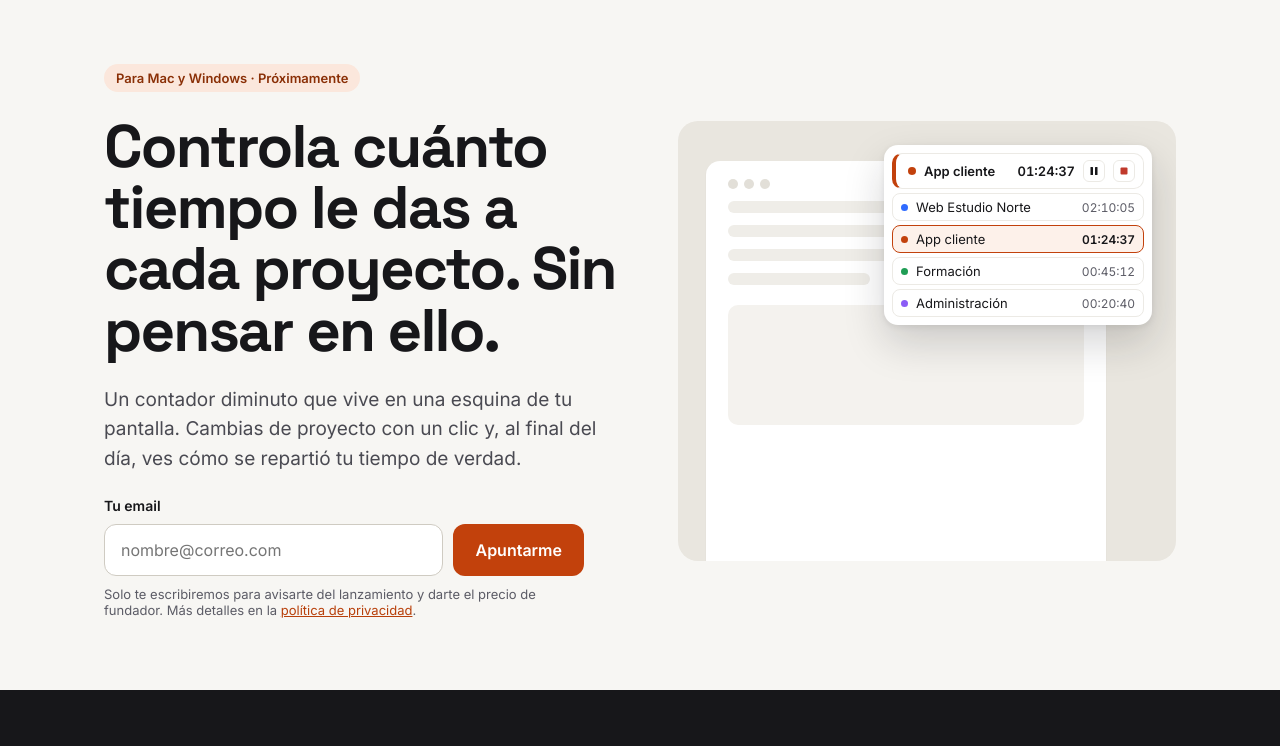
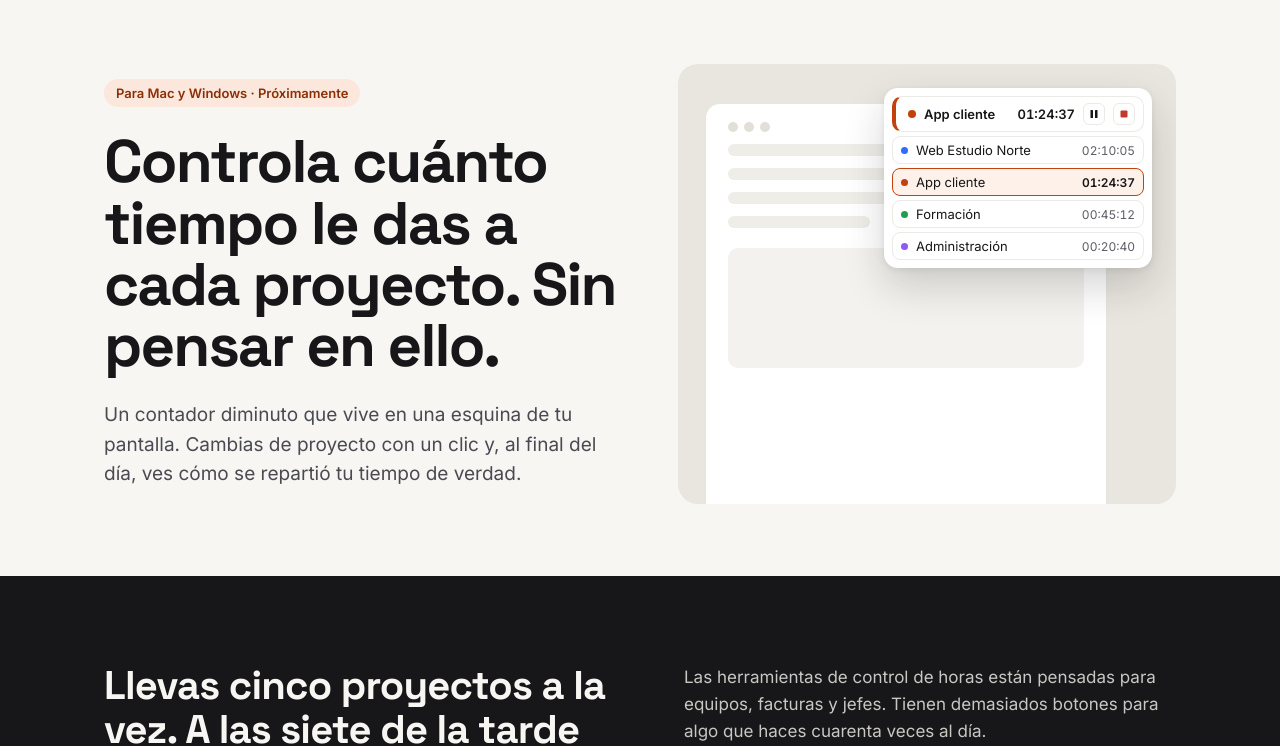
Before and after one commit to estebancalvobayarri/malabar, a plain HTML site: page index.html in a window 1280 px wide. Shown: the part 81-827 px from the top of the page. Drawn offline with Linux system fonts and the light colour scheme.

Commit message:
Quita el formulario de email del principio; se mantiene solo el del final (#28)
Claude-Session: https://claude.ai/code/session_01NjNeR2KwWFidPPW63aUnx6

Co-authored-by: Claude <noreply@anthropic.com>

```diff
--- a/index.html
+++ b/index.html
@@ -31,16 +31,6 @@
       <span class="pill">Para Mac y Windows · Próximamente</span>
       <h1>Controla cuánto tiempo le das a cada proyecto. Sin pensar en ello.</h1>
       <p class="lead">Un contador diminuto que vive en una esquina de tu pantalla. Cambias de proyecto con un clic y, al final del día, ves cómo se repartió tu tiempo de verdad.</p>
-      <form class="waitlist" data-source="hero" novalidate>
-        <label for="email-top">Tu email</label>
-        <div class="field-row">
-          <input id="email-top" name="email" type="email" autocomplete="email" placeholder="nombre@correo.com" required>
-          <button type="submit" class="btn-primary">Apuntarme</button>
-        </div>
-        <input class="hp" type="text" name="website" tabindex="-1" autocomplete="off" aria-hidden="true">
-        <p class="hint">Solo te escribiremos para avisarte del lanzamiento y darte el precio de fundador. Más detalles en la <a href="privacidad/">política de privacidad</a>.</p>
-        <p class="msg" role="status" aria-live="polite"></p>
-      </form>
     </div>
 
     <div class="desk" role="img" aria-label="Ventana flotante del contador sobre un escritorio de trabajo">
```
